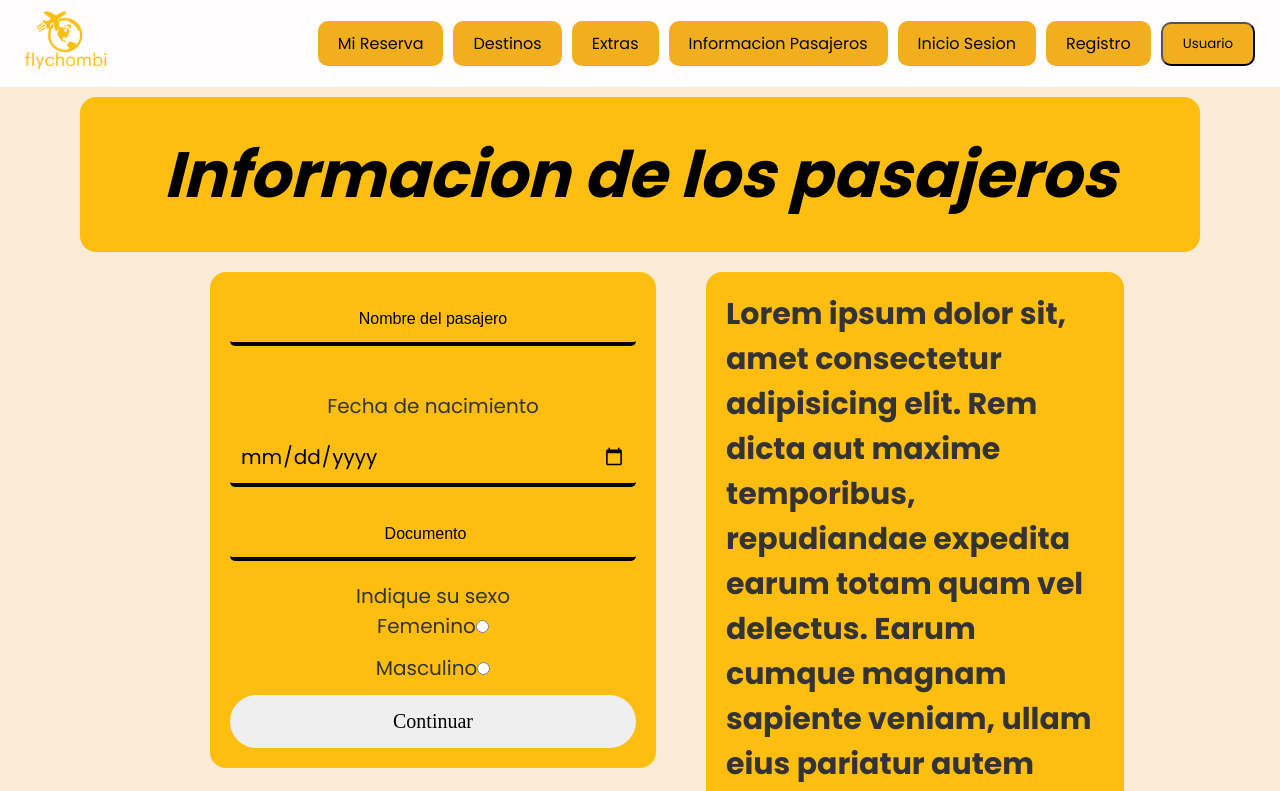
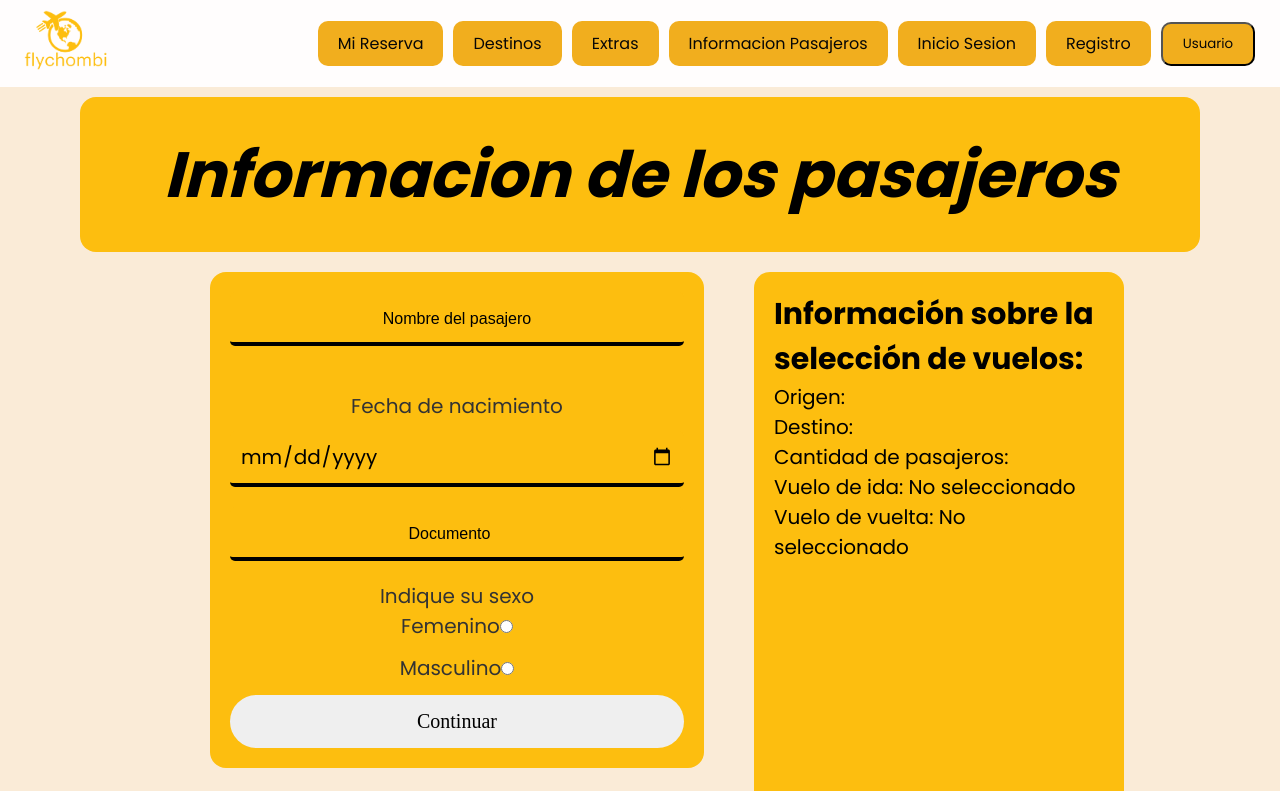
Before and after one commit to samyfontes/flychombi, a React (Create React App) app: page /informacion-pasajeros in a window 1280 px wide. Shown: the top 791 px of the page. Built offline with nearby package versions, Linux system fonts and the light colour scheme.

Commit message:
Correccion de algunos detalles del css de info de pasajeros

```diff
--- a/src/App.css
+++ b/src/App.css
@@ -348,7 +348,7 @@ ul{
   justify-content: space-between;
   align-items: flex-start;
   padding: 20px;
-  padding-left: 200px;
+  /* padding-left: 200px; */
   width: 90%;
   max-width: 1200px;
   }
@@ -390,14 +390,14 @@ ul{
       border-radius: 16px;
       display: flex;
       flex-direction: column;
-      justify-content: center;
-      align-items: center;
+      /* justify-content: center; */
+      align-items: self-start;
       font-size: 16px;
       margin-left: 50px;
-  }
-  .informacion-sobre-vuelo h1{
+      min-height: 67vh;
       padding: 20px;
   }
+
   ::placeholder {
       font-size: 16px;
       font-family: "Josefin Sans", sans-serif;
@@ -514,10 +514,12 @@ ul{
 
   @media only screen and (max-width: 600px) {
       .contenedor-principal{
-          padding: 10px;
+          padding-top: 20px;
+
       }
       .informacion-sobre-vuelo{
-          padding-left: 0;
+          padding-left: 5px;
+          min-height: 59.5vh;
       }
       .titulo-pasajeros {
           font-size: 20px;
@@ -532,8 +534,8 @@ ul{
           font-size: 14px;
       }
 
-      .informacion-sobre-vuelo h1{
-          font-size: 20px;
+      .informacion-sobre-vuelo h2{
+          font-size: medium;
       }
 
       .boton-continuar {
@@ -543,7 +545,12 @@ ul{
 
   /* Pantallas medianas (tablets) */
   @media only screen and (min-width: 601px) and (max-width: 1024px) {
-      .titulo-pasajeros {
+    .contenedor-principal{
+      padding: 20px;
+      margin-left: 50px;
+  }
+
+    .titulo-pasajeros {
           font-size: 48px;
       }
 
@@ -557,7 +564,8 @@ ul{
       }
 
       .informacion-sobre-vuelo {
-          font-size: 10px;
+          font-size: medium;
+          min-height: 64vh;
       }
 
       .boton-continuar {
@@ -567,6 +575,11 @@ ul{
 
   /* Pantallas grandes (escritorio) */
   @media only screen and (min-width: 1025px) {
+
+      .contenedor-principal{
+        padding-left: 200px;
+      }
+
       .titulo-pasajeros {
           font-size: 64px;
       }
--- a/src/pages/InfoPasajeros.js
+++ b/src/pages/InfoPasajeros.js
@@ -1,7 +1,11 @@
 import React from 'react';
 import '../App.css';
 
-const InformacionPasajeros = () => {
+const InformacionPasajeros = (location) => {
+
+    const { selectedOutboundFlight, selectedReturnFlight, selectedOrigin, selectedDestination, passengerCount } = location.state || {};
+
+
     return (
         <div className="div-info-pasajeroros">
             <section>
@@ -52,9 +56,12 @@ const InformacionPasajeros = () => {
                     </form>
 
                     <div className="informacion-sobre-vuelo">
-                        <h1>
-                            Lorem ipsum dolor sit, amet consectetur adipisicing elit. Rem dicta aut maxime temporibus, repudiandae expedita earum totam quam vel delectus. Earum cumque magnam sapiente veniam, ullam eius pariatur autem perspiciatis!
-                        </h1>
+                        <h2>Información sobre la selección de vuelos:</h2>
+                            <p>Origen: {selectedOrigin}</p>
+                            <p>Destino: {selectedDestination}</p>
+                            <p>Cantidad de pasajeros: {passengerCount}</p>
+                            <p>Vuelo de ida: {selectedOutboundFlight ? selectedOutboundFlight.name : 'No seleccionado'}</p>
+                            <p>Vuelo de vuelta: {selectedReturnFlight ? selectedReturnFlight.name : 'No seleccionado'}</p>
                     </div>
                 </div>
             </section>
```
